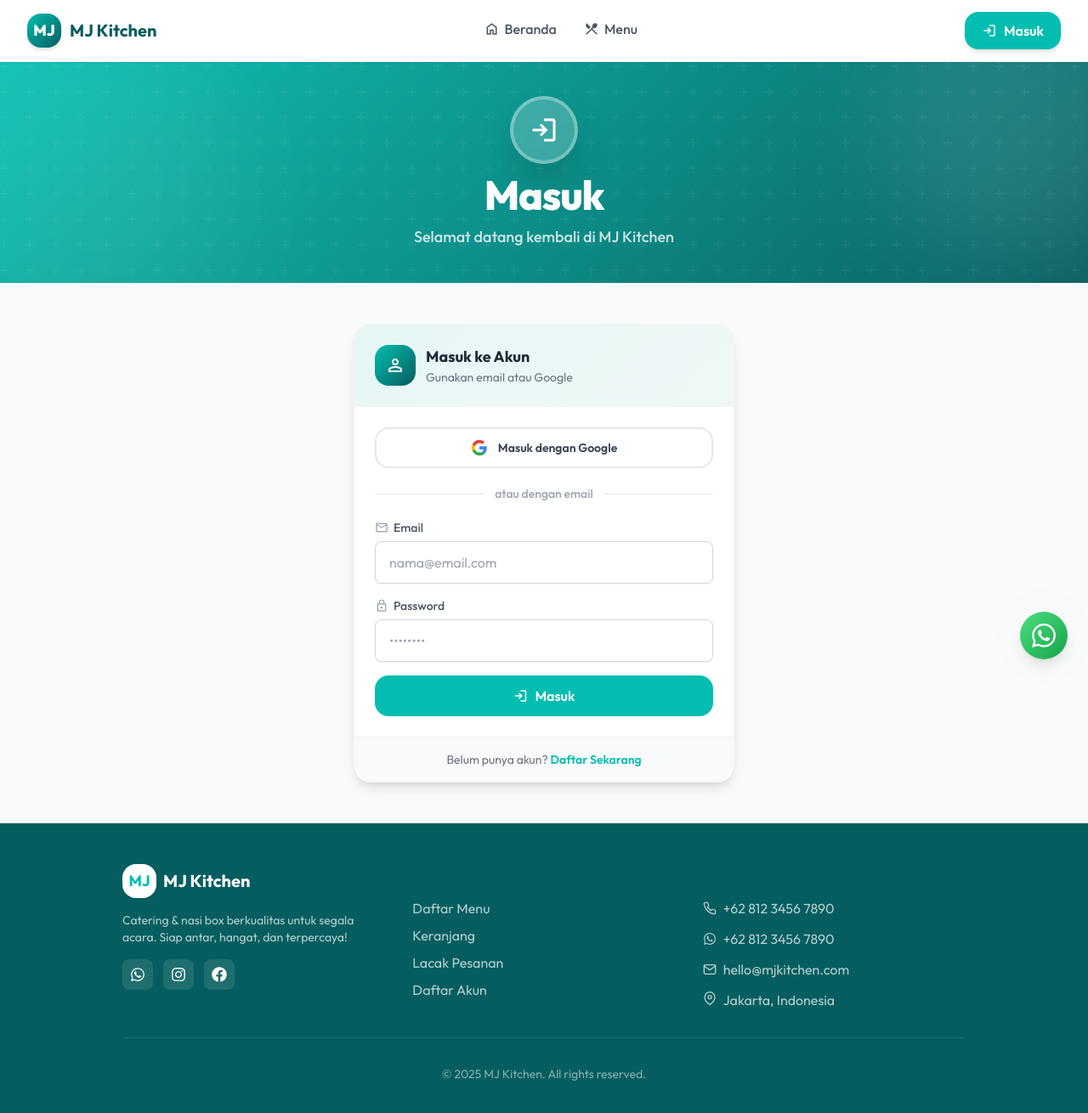
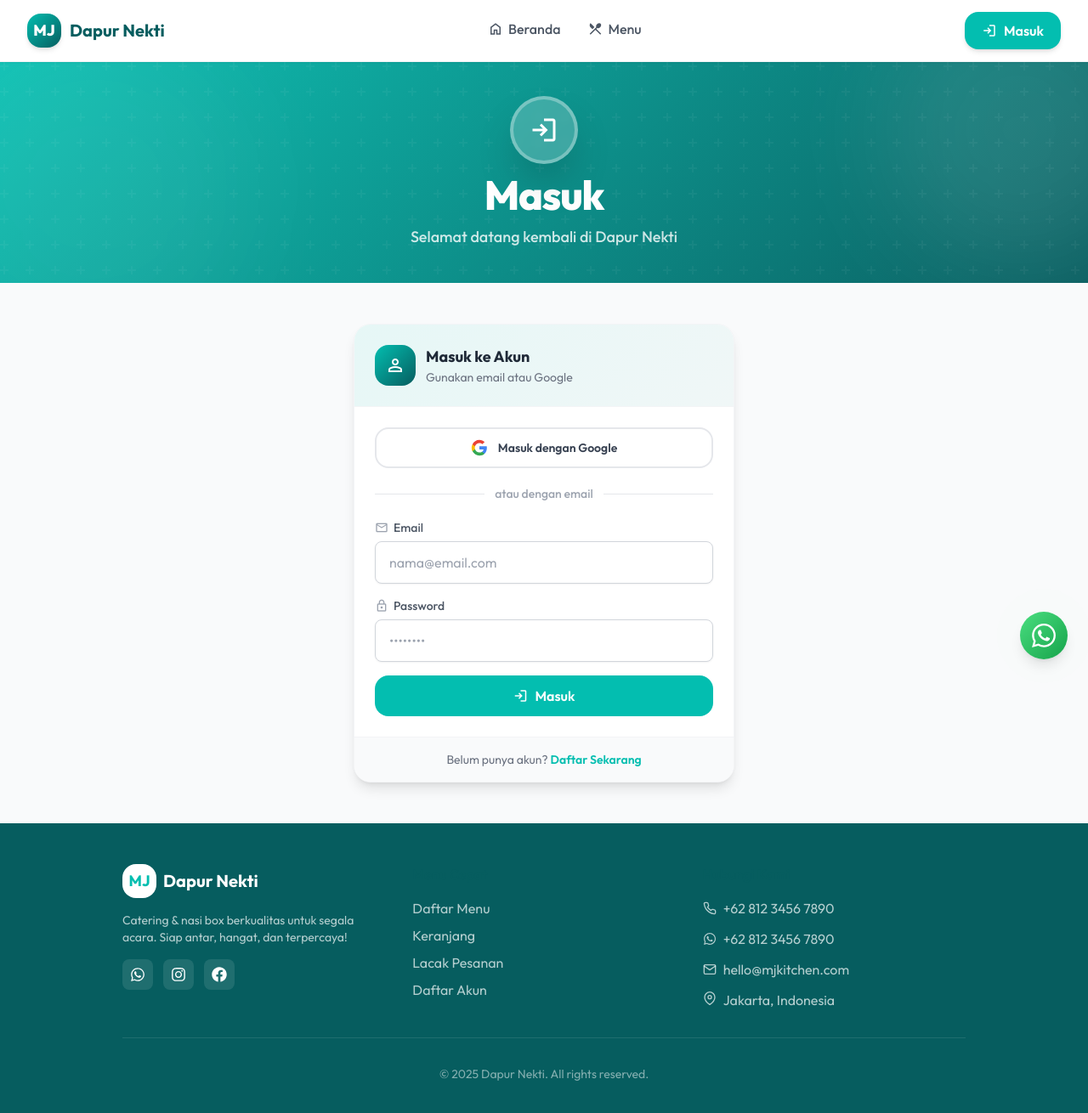
Before and after one commit to kitchenprojects/mj-frontend, a React (Vite) app: page /login in a window 1280 px wide. Shown: the top 1310 px of the page at 85% size. Built offline with nearby package versions, Linux system fonts and the light colour scheme; no server answers.

Commit message:
feat: implement core frontend pages, navigation, authentication, and admin reporting features.

```diff
--- a/index.html
+++ b/index.html
@@ -4,7 +4,7 @@
     <meta charset="UTF-8" />
     <link rel="icon" type="image/svg+xml" href="/vite.svg" />
     <meta name="viewport" content="width=device-width, initial-scale=1.0" />
-    <title>MJ Kitchen - Catering & Nasi Box</title>
+    <title>Dapur Nekti - Catering & Nasi Box</title>
     <meta name="description" content="Pesan catering dan nasi box berkualitas untuk segala acara. Siap antar, hangat, dan terpercaya!" />
 
     <!-- Google Fonts - Outfit -->
--- a/src/components/Footer.jsx
+++ b/src/components/Footer.jsx
@@ -14,7 +14,7 @@
               <div className="w-10 h-10 bg-white rounded-xl flex items-center justify-center">
                 <span style={{ color: '#03BEB0' }} className="font-bold text-lg">MJ</span>
               </div>
-              <span className="text-xl font-bold">MJ Kitchen</span>
+              <span className="text-xl font-bold">Dapur Nekti</span>
             </div>
             <p className="text-white/70 text-sm mb-4">
               Catering & nasi box berkualitas untuk segala acara. Siap antar, hangat, dan terpercaya!
@@ -69,7 +69,7 @@
 
         {/* Bottom */}
         <div className="border-t border-white/10 mt-8 pt-8 text-center text-white/50 text-sm">
-          <p>© {new Date().getFullYear()} MJ Kitchen. All rights reserved.</p>
+          <p>© {new Date().getFullYear()} Dapur Nekti. All rights reserved.</p>
         </div>
       </div>
     </footer>
--- a/src/components/Navbar.jsx
+++ b/src/components/Navbar.jsx
@@ -27,7 +27,7 @@
               <span className="text-white font-black text-lg">MJ</span>
             </div>
             <span className="text-xl font-bold hidden sm:block" style={{ color: '#065D5F' }}>
-              MJ Kitchen
+              Dapur Nekti
             </span>
           </Link>
 
--- a/src/components/WhatsAppButton.jsx
+++ b/src/components/WhatsAppButton.jsx
@@ -6,7 +6,7 @@
 export default function WhatsAppButton({ phoneNumber = '6288970788847' }) {
   const [isHovered, setIsHovered] = useState(false);
 
-  const message = encodeURIComponent('Halo MJ Kitchen! Saya ingin bertanya tentang menu...');
+  const message = encodeURIComponent('Halo Dapur Nekti! Saya ingin bertanya tentang menu...');
   const whatsappUrl = `https://wa.me/${phoneNumber}?text=${message}`;
 
   return (
--- a/src/pages/HomePage.jsx
+++ b/src/pages/HomePage.jsx
@@ -108,7 +108,7 @@
       <section className="py-12 text-white" style={{ background: 'linear-gradient(135deg, #03BEB0 0%, #02A99C 100%)' }}>
         <div className="max-w-4xl mx-auto px-4">
           <h2 className="text-center text-2xl md:text-3xl font-bold mb-8">
-            Komitmen MJ Kitchen Untukmu
+            Komitmen Dapur Nekti Untukmu
           </h2>
           <div className="grid grid-cols-2 md:grid-cols-4 gap-6 text-center">
             <div>
@@ -181,7 +181,7 @@
       <section className="py-12" style={{ backgroundColor: '#F0F7F7' }}>
         <div className="max-w-4xl mx-auto px-4">
           <h2 className="text-2xl md:text-3xl font-bold mb-8 text-center" style={{ color: '#065D5F' }}>
-            Kenapa Pilih MJ Kitchen?
+            Kenapa Pilih Dapur Nekti?
           </h2>
           <div className="grid md:grid-cols-3 gap-6">
             <div className="bg-white p-6 rounded-2xl text-center shadow-sm">
@@ -217,7 +217,7 @@
               Butuh Pesanan Cepat dan Terpercaya?
             </h2>
             <p className="text-white/80 mb-6 max-w-xl mx-auto">
-              Tenang! MJ Kitchen siap layani pesanan dadakan dalam jumlah besar.
+              Tenang! Dapur Nekti siap layani pesanan dadakan dalam jumlah besar.
             </p>
             <Link
               to="/menu"
--- a/src/pages/LoginPage.jsx
+++ b/src/pages/LoginPage.jsx
@@ -74,7 +74,7 @@
               Masuk
             </h1>
             <p className="text-white/80 text-sm md:text-lg font-medium leading-relaxed max-w-xl mx-auto">
-              Selamat datang kembali di MJ Kitchen
+              Selamat datang kembali di Dapur Nekti
             </p>
           </div>
         </div>
--- a/src/pages/ReceiptPage.jsx
+++ b/src/pages/ReceiptPage.jsx
@@ -148,7 +148,7 @@
                     >
                         <div className="flex items-center justify-center gap-2 mb-2">
                             <span className="material-symbols-outlined text-[28px] print:text-gray-800">restaurant</span>
-                            <h1 className="text-2xl font-black tracking-tight">MJ Kitchen</h1>
+                            <h1 className="text-2xl font-black tracking-tight">Dapur Nekti</h1>
                         </div>
                         <p className="text-white/80 text-sm print:text-gray-500">Jl. Contoh Alamat No. 123, Jakarta</p>
                         <p className="text-white/80 text-sm print:text-gray-500">Telp: (021) 1234-5678</p>
@@ -255,7 +255,7 @@
                             <span className="material-symbols-outlined text-[20px]">favorite</span>
                             <p className="font-semibold">Terima kasih!</p>
                         </div>
-                        <p className="text-gray-500 text-sm">Terima kasih telah berbelanja di MJ Kitchen</p>
+                        <p className="text-gray-500 text-sm">Terima kasih telah berbelanja di Dapur Nekti</p>
                         <p className="text-gray-400 text-xs mt-1">Struk ini merupakan bukti pembayaran yang sah</p>
                     </div>
                 </div>
--- a/src/pages/RegisterPage.jsx
+++ b/src/pages/RegisterPage.jsx
@@ -49,7 +49,7 @@
           }
         }
 
-        showSuccess('Pendaftaran berhasil! Selamat datang di MJ Kitchen.');
+        showSuccess('Pendaftaran berhasil! Selamat datang di Dapur Nekti.');
         navigate('/menu');
       } else {
         // Email confirmation required
--- a/src/pages/admin/AdminDashboard.jsx
+++ b/src/pages/admin/AdminDashboard.jsx
@@ -76,7 +76,7 @@
       <div className="flex justify-between items-center mb-6">
         <div>
           <h1 className="text-2xl font-bold text-gray-800">Dashboard</h1>
-          <p className="text-gray-500 text-sm">Selamat datang di panel admin MJ Kitchen</p>
+          <p className="text-gray-500 text-sm">Selamat datang di panel admin Dapur Nekti</p>
         </div>
         <button
           onClick={loadStats}
--- a/src/pages/admin/AdminReportPage.jsx
+++ b/src/pages/admin/AdminReportPage.jsx
@@ -59,7 +59,7 @@
         // ========== SHEET 1: COVER & EXECUTIVE SUMMARY ==========
         const coverData = [
             [''],
-            ['MJ KITCHEN'],
+            ['DAPUR NEKTI'],
             ['LAPORAN PENJUALAN'],
             [''],
             ['Periode Laporan:', `${periodStart} - ${periodEnd}`],
--- a/src/utils/shipping.js
+++ b/src/utils/shipping.js
@@ -1,4 +1,4 @@
-// Shipping rate calculator utility for MJ Kitchen
+// Shipping rate calculator utility for Dapur Nekti
 // Based on quantity-based free shipping rules
 
 /**
```
